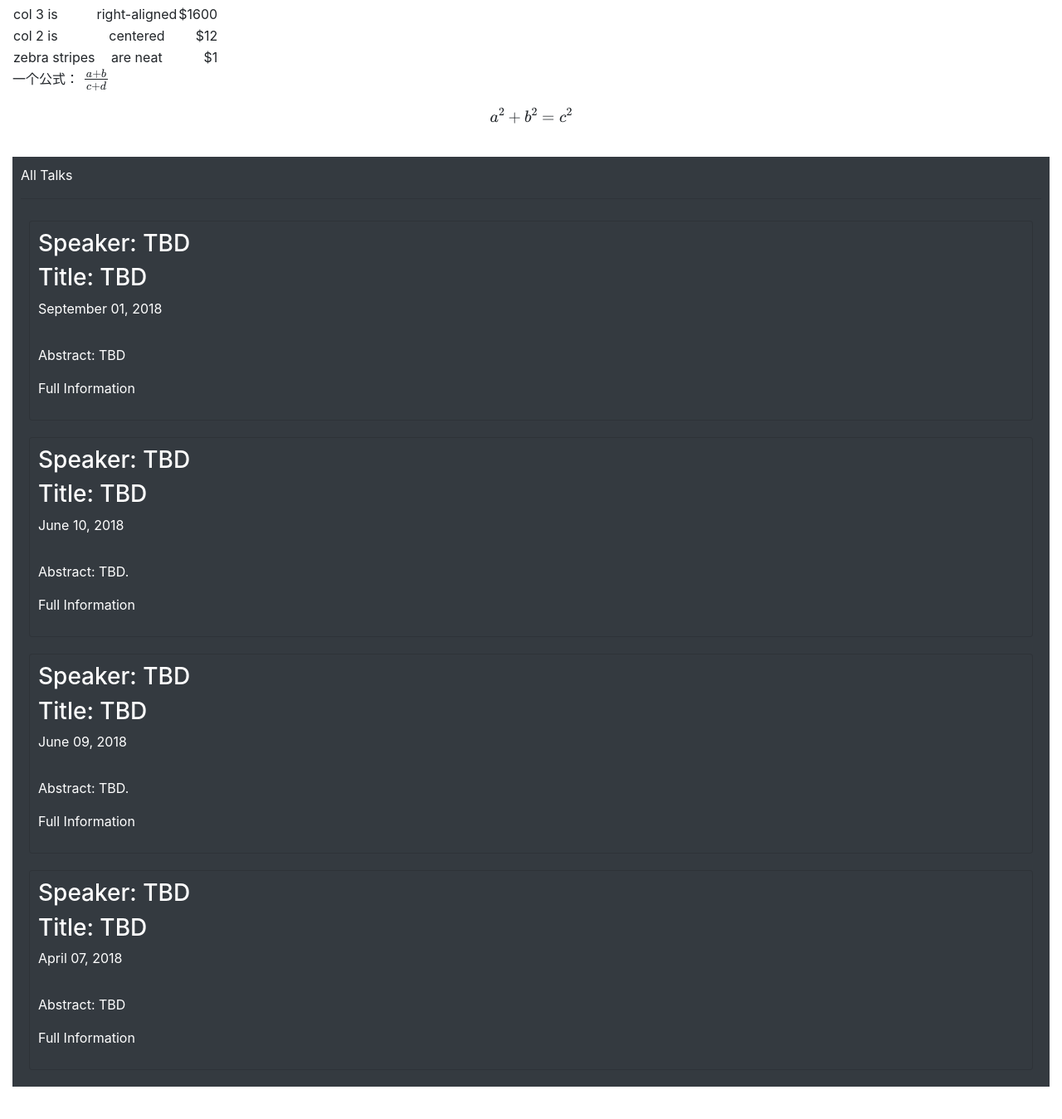
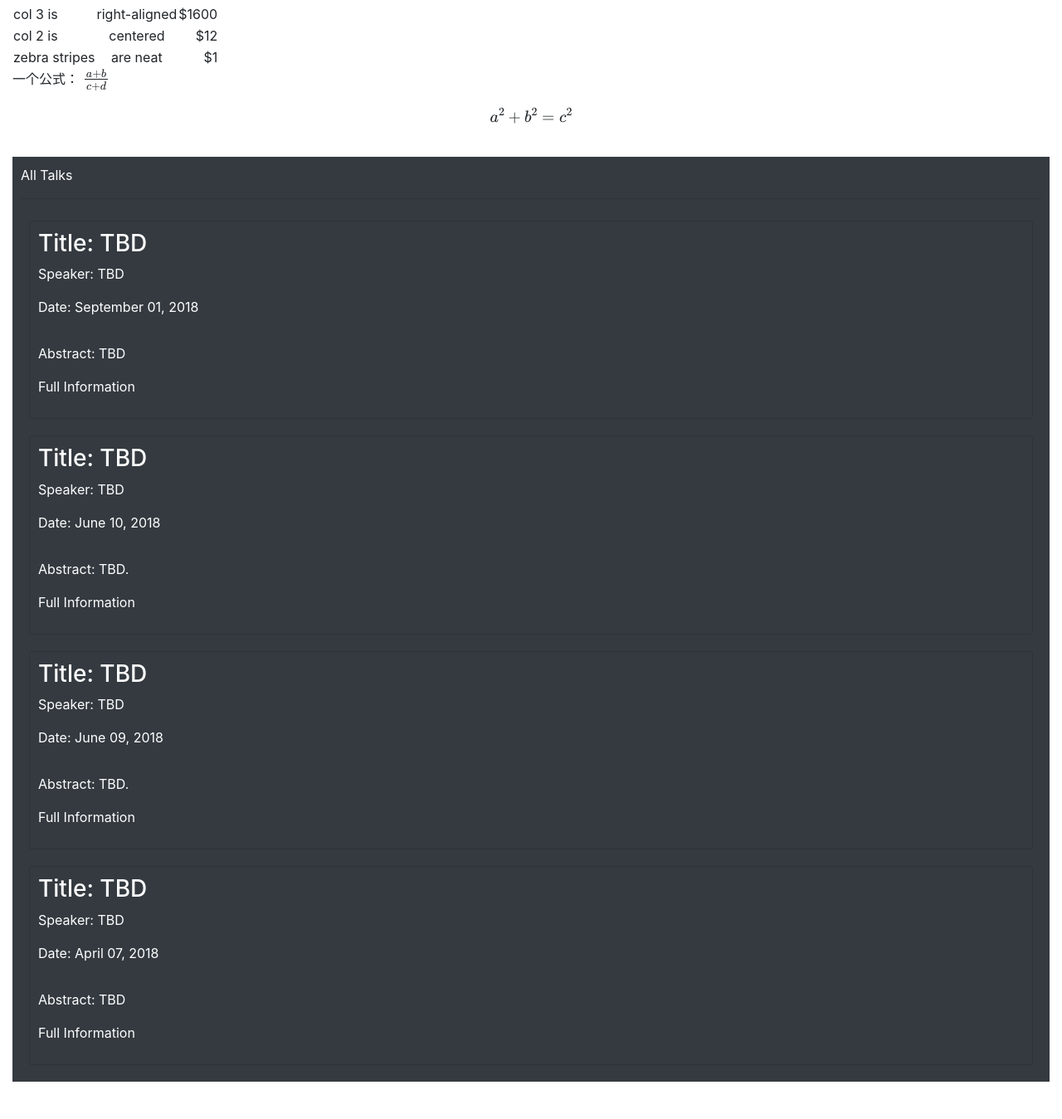
Before and after one commit to lively-cat-lover/DAHD-webinar, a Jekyll site: the page built from index.md, in a window 1280 px wide and 1400 px high, scrolled down 292 px. Shown: the top 1349 px of the window at 83% size. Built offline with Jekyll 4.4.1, drawn with Linux system fonts in a browser that asks for light colours; formulas are drawn with MathJax 3; our own code applies the rules of GitHub Pages for plain Markdown files.

```diff
--- a/_includes/blog-part.html
+++ b/_includes/blog-part.html
@@ -5,9 +5,9 @@
         {% for post in site.posts limit:4 %}
         <div class="col-md-12 col-sm-12">
             <div class="card bg-dark">
-                <h3>Speaker: {{post.speaker}}</h3>
                 <h3>Title: {{post.title}}</h3>
-                <p>{{post.date | date: "%B %d, %Y" }}</p>
+                <p>Speaker: {{post.speaker}}</p>
+                <p>Date: {{post.date | date: "%B %d, %Y" }}</p>
                 <p>{{ post.content | truncatewords: 150 }} <a href="{{site.baseurl}}{{post.url}}">Full Information</a></p>
             </div>
         </div>
--- a/_layouts/post.html
+++ b/_layouts/post.html
@@ -5,8 +5,8 @@ layout: default
 <hr>
 
 <div class="container">
-        <h4>Speaker: {{page.speaker}}</h4>
         <h4>Title: {{page.title}}</h4>
+        <p>Speaker: {{page.speaker}}</p>
         <p>{{page.date | date: "%B %d, %Y"}}</p>
         {{content}}
 </div>
```
